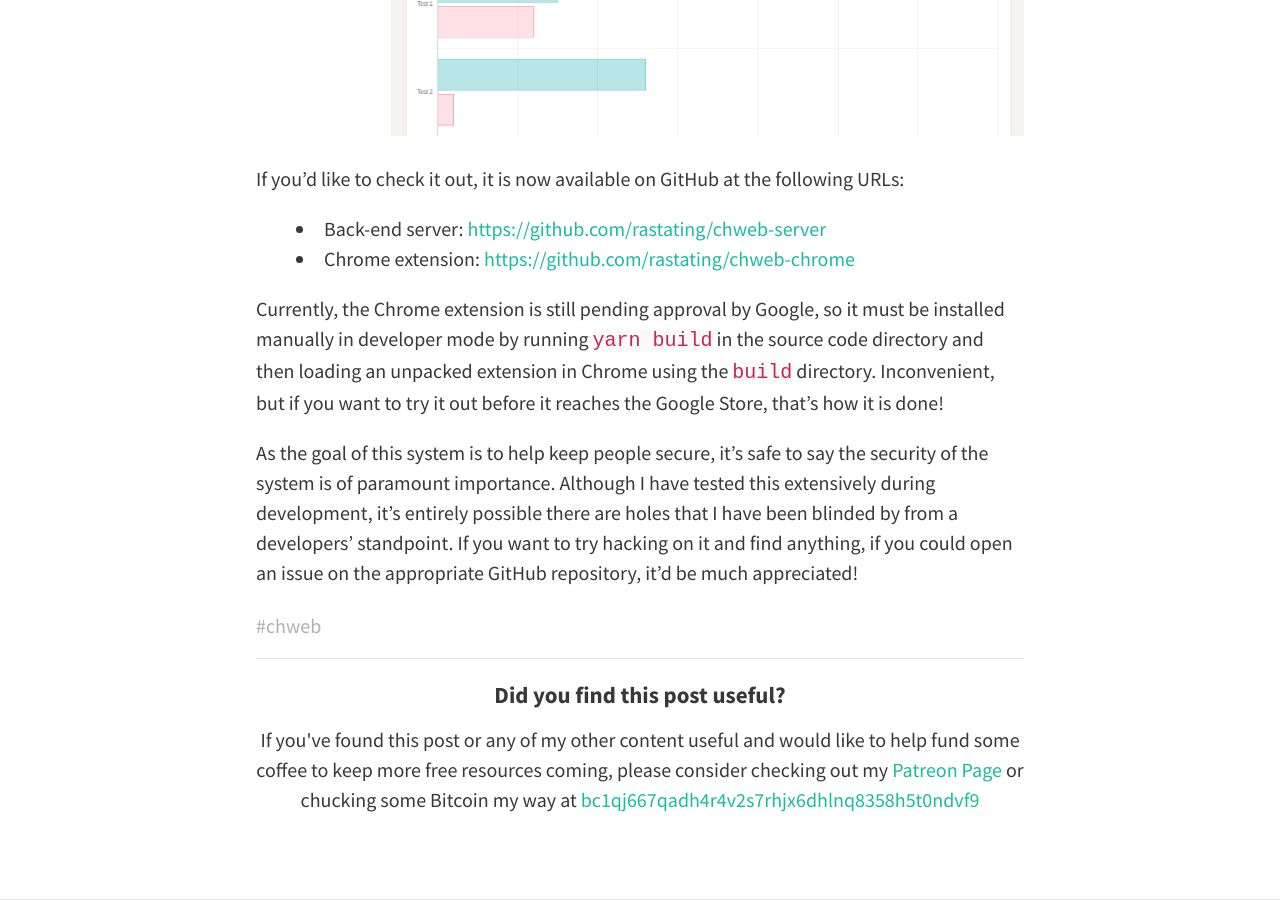
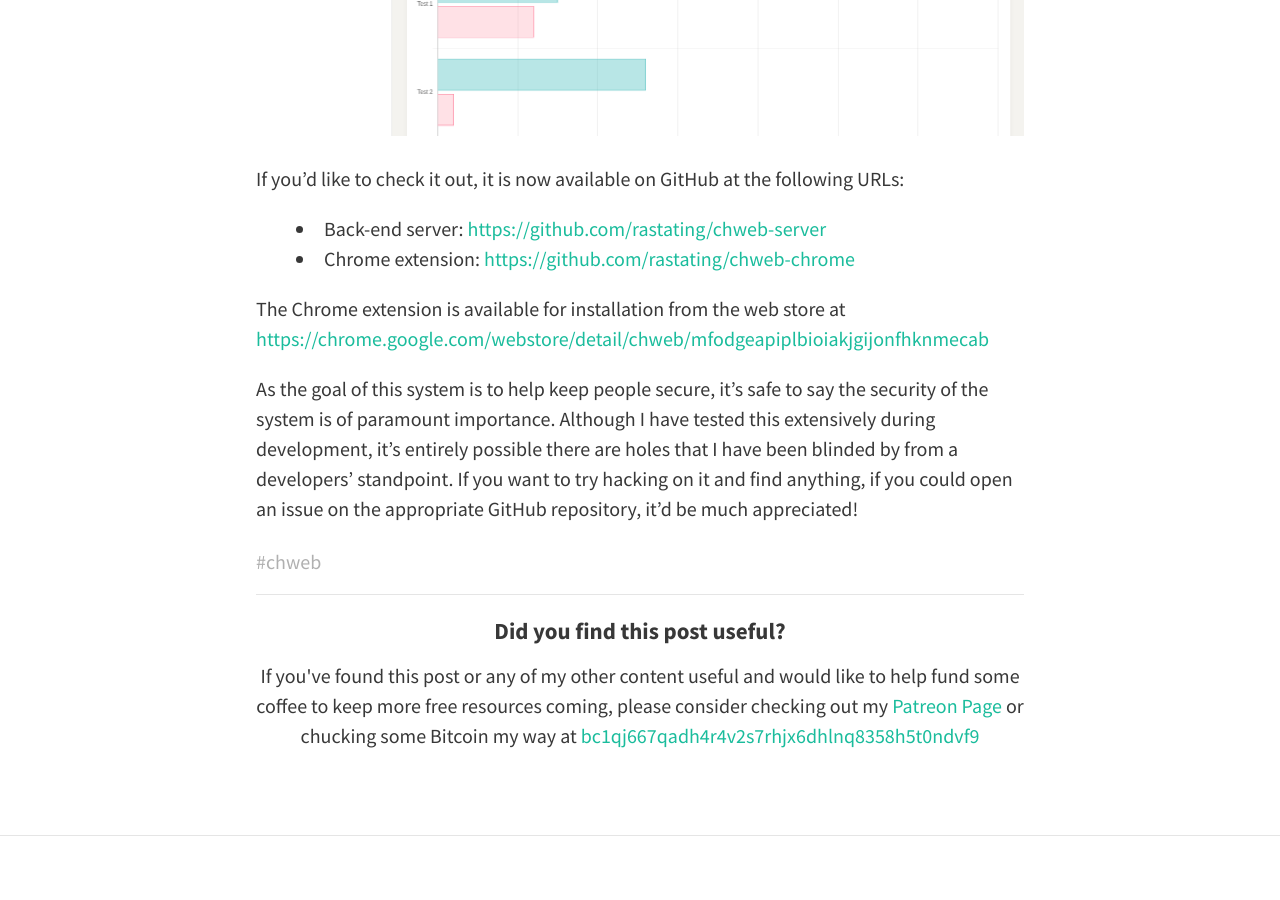
Before and after one commit to rastating/rastating.github.io, a Jekyll site: the page built from _posts/2019-11-01-release-of-chweb.md, in a window 1280 px wide and 900 px high, scrolled down 2724 px. Built offline with Jekyll 4.4.1, drawn with Linux system fonts in a browser that asks for light colours; nearby versions of some CDN libraries; after the commit the page ends 3560 px from its top, so only the background shows below that.

Commit message:
Add chrome web store link

```diff
--- a/_posts/2019-11-01-release-of-chweb.md
+++ b/_posts/2019-11-01-release-of-chweb.md
@@ -58,6 +58,6 @@ If you'd like to check it out, it is now available on GitHub at the following UR
 * Back-end server: [https://github.com/rastating/chweb-server](https://github.com/rastating/chweb-server)
 * Chrome extension: [https://github.com/rastating/chweb-chrome](https://github.com/rastating/chweb-chrome)
 
-Currently, the Chrome extension is still pending approval by Google, so it must be installed manually in developer mode by running `yarn build` in the source code directory and then loading an unpacked extension in Chrome using the `build` directory. Inconvenient, but if you want to try it out before it reaches the Google Store, that's how it is done!
+The Chrome extension is available for installation from the web store at [https://chrome.google.com/webstore/detail/chweb/mfodgeapiplbioiakjgijonfhknmecab](https://chrome.google.com/webstore/detail/chweb/mfodgeapiplbioiakjgijonfhknmecab)
 
 As the goal of this system is to help keep people secure, it's safe to say the security of the system is of paramount importance. Although I have tested this extensively during development, it's entirely possible there are holes that I have been blinded by from a developers' standpoint. If you want to try hacking on it and find anything, if you could open an issue on the appropriate GitHub repository, it'd be much appreciated!
```
